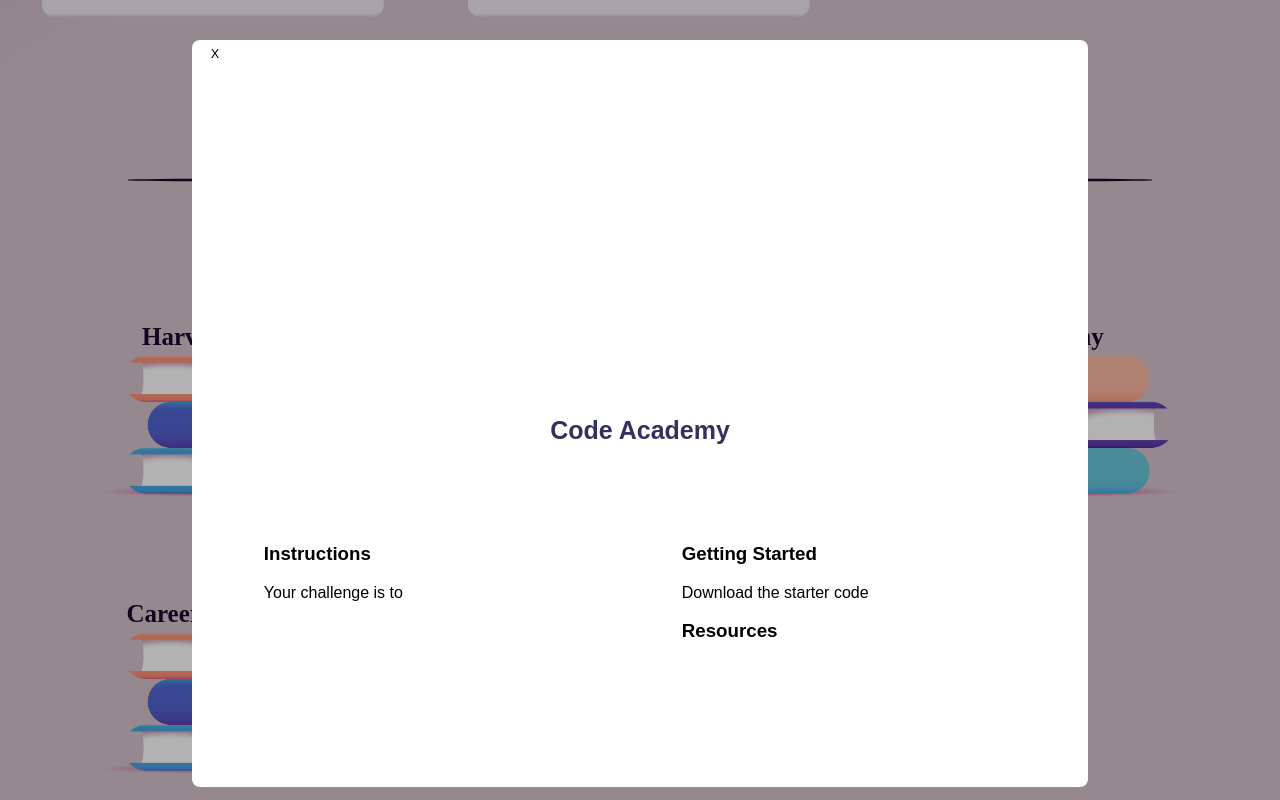
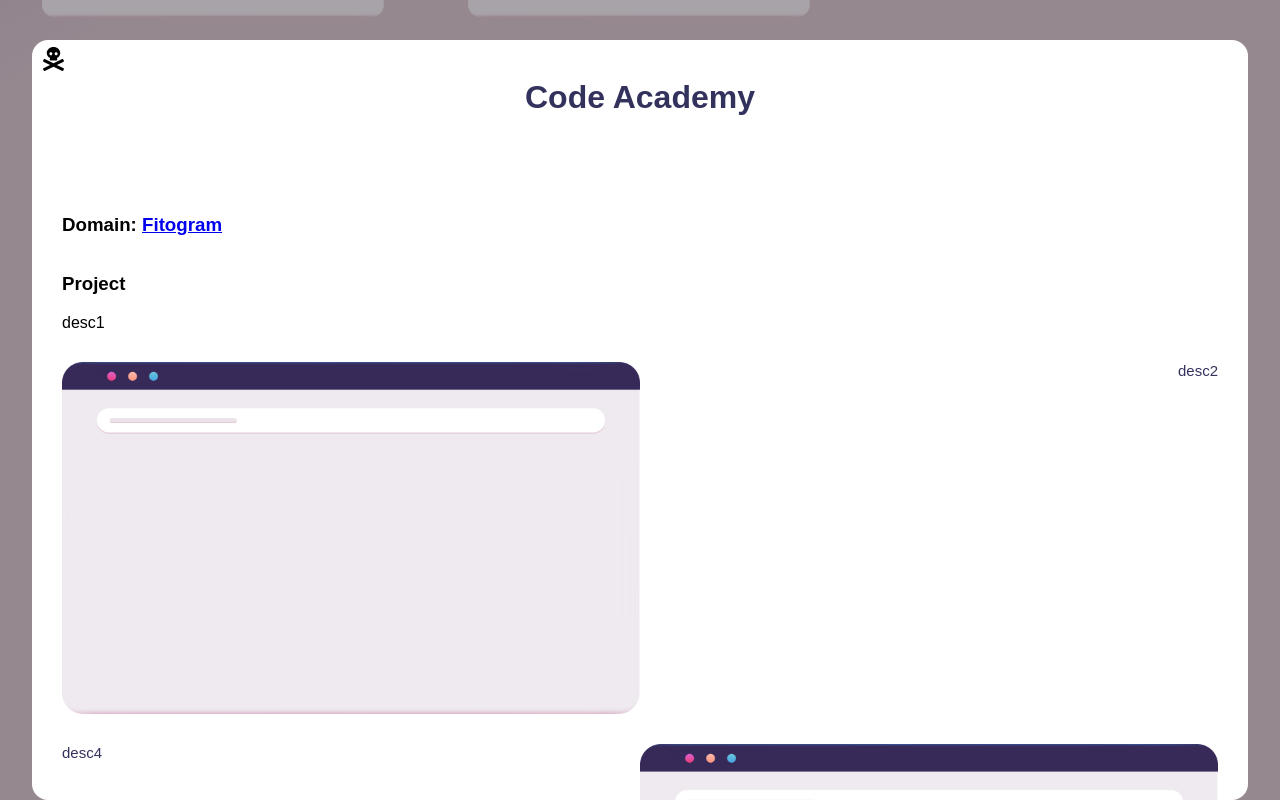
Before and after one commit to adampauw/portfolio2022, a React (Create React App) app: page /tasks in a window 1280 px wide. Both pictures are taken after a click on the button "Code Academy". Shown: the part 1103-1903 px from the top of the page. Built offline with nearby package versions, Linux system fonts and the light colour scheme; a web font is replaced by a local one.

Commit message:
set up initial modal layout

```diff
--- a/src/Models/Projects.ts
+++ b/src/Models/Projects.ts
@@ -1,3 +1,4 @@
+import Browser from "../Assets/Images/browser.png"
 export interface IProject {
   title: string;
   description: string[];
@@ -11,50 +12,50 @@
 export const Projects: IProject[] = [
   {
     title: 'Import Feature',
-    description: ['desc1', 'desc2', 'desc4'],
-    images: ['img1','img2','img3'],
+    description: ['The goal of this project was to project a project worth projecting so that other projects could be projected. thus allowing more projects', 'desc2', 'desc4'],
+    images: [Browser, Browser, Browser],
     link: {title: 'Fitogram', url: 'www.fitogram.de'}
   },
   {
     title: 'Event Service Migration',
     description: ['desc1', 'desc2', 'desc4'],
-    images: ['img1','img2','img3'],
+    images: [Browser, Browser, Browser],
     link: {title: 'Fitogram', url: 'www.fitogram.de'}
   },
   {
     title: 'Import Feature',
     description: ['desc1', 'desc2', 'desc4'],
-    images: ['img1','img2','img3'],
+    images: [Browser, Browser, Browser],
     link: {title: 'Fitogram', url: 'www.fitogram.de'}
   },
   {
     title: 'Neo',
     description: ['desc1', 'desc2', 'desc4'],
-    images: ['img1','img2','img3'],
+    images: [Browser, Browser, Browser],
     link: {title: 'Fitogram', url: 'www.fitogram.de'}
   },
   {
     title: 'Neo Events',
     description: ['desc1', 'desc2', 'desc4'],
-    images: ['img1','img2','img3'],
+    images: [Browser, Browser, Browser],
     link: {title: 'Fitogram', url: 'www.fitogram.de'}
   },
   {
     title: 'Adamin Interface',
     description: ['desc1', 'desc2', 'desc4'],
-    images: ['img1','img2','img3'],
+    images: [Browser, Browser, Browser],
     link: {title: 'Fitogram', url: 'www.fitogram.de'}
   },
   {
     title: 'UI Overhaul',
     description: ['desc1', 'desc2', 'desc4'],
-    images: ['img1','img2','img3'],
+    images: [Browser, Browser, Browser],
     link: {title: 'Fitogram', url: 'www.fitogram.de'}
   },
   {
     title: 'Portfolio',
     description: ['desc1', 'desc2', 'desc4'],
-    images: ['img1','img2','img3'],
+    images: [Browser, Browser, Browser],
     link: {title: 'Adam Pauw', url: 'www.adampauw.com'}
   }
 ]
--- a/src/Models/Studies.ts
+++ b/src/Models/Studies.ts
@@ -1,3 +1,4 @@
+import Browser from "../Assets/Images/browser.png"
 export interface IStudy {
   title: string;
   description: string[];
@@ -12,31 +13,31 @@
   {
     title: 'Harvard edX',
     description: ['desc1', 'desc2', 'desc4'],
-    image: ['img1'],
+    image: [Browser],
     link: {title: 'Fitogram', url: 'www.fitogram.de'}
   },
   {
     title: 'Code Academy',
     description: ['desc1', 'desc2', 'desc4'],
-    image: ['img1'],
+    image: [Browser],
     link: {title: 'Fitogram', url: 'www.fitogram.de'}
   },
   {
     title: 'Udemy',
     description: ['desc1', 'desc2', 'desc4'],
-    image: ['img1'],
+    image: [Browser],
     link: {title: 'Fitogram', url: 'www.fitogram.de'}
   },
   {
     title: 'Career Foundry',
     description: ['desc1', 'desc2', 'desc4'],
-    image: ['img1'],
+    image: [Browser],
     link: {title: 'Fitogram', url: 'www.fitogram.de'}
   },
   {
     title: 'CodeCore',
     description: ['desc1', 'desc2', 'desc4'],
-    image: ['img1'],
+    image: [Browser],
     link: {title: 'Fitogram', url: 'www.fitogram.de'}
   },
 ]
--- a/src/components/Modals/Modal.styles.ts
+++ b/src/components/Modals/Modal.styles.ts
@@ -13,6 +13,9 @@
       width: 100%;
       height: 100%;
     }
+  @media (min-width: 1024px) {
+      width: 95%;
+    }
 `;
 export const Backdrop = styled.div`
   position: fixed;
@@ -21,18 +24,18 @@
   top: 0;
   left: 0;
   background: rgba(0, 0, 0, 0.3);
-  z-index: 500;
+  z-index: 100;
 `;
 export const StyledModal = styled.div`
-  z-index: 100;
+  z-index: 200;
   background: white;
   position: relative;
   margin: auto;
   min-height: 90vh;
-  border-radius: 8px;
+  border-radius: 16px;
 `;
 export const Header = styled.div`
-  border-radius: 8px 8px 0 0;
+  border-radius: 16px 16px 0 0;
   display: flex;
   justify-content: space-between;
   padding: 0.3rem;
@@ -43,14 +46,23 @@
   color: lightgray;
 `;
 export const CloseButton = styled.button`
-  font-size: 0.8rem;
+  font-size: 1.5rem;
   border: none;
   border-radius: 3px;
-  margin-left: 0.5rem;
   background: none;
   :hover {
     cursor: pointer;
   }
+  -webkit-animation: spin 5s ease-in-out infinite;
+    -moz-animation: spin 5s ease-in-out infinite;
+    -ms-animation: spin 5s ease-in-out infinite;
+    -o-animation: spin 5s ease-in-out infinite;
+    animation: spin 5s ease-in-out infinite;
+    @keyframes spin {
+        96% { transform: rotate(0deg); }
+        98% { transform: rotate(-20deg); }
+        100% { transform: rotate(0deg); }
+    }
 `;
 export const Content = styled.div`
   height: 90vh;
--- a/src/components/Modals/Modal.tsx
+++ b/src/components/Modals/Modal.tsx
@@ -8,6 +8,9 @@
   Content,
   Backdrop,
 } from './Modal.styles';
+import { FontAwesomeIcon } from '@fortawesome/react-fontawesome';
+import { faSkullCrossbones } from '@fortawesome/free-solid-svg-icons';
+
 
 export interface ModalProps {
   isShown: boolean;
@@ -37,12 +40,12 @@
 
   const modal = (
     <React.Fragment>
-      <Backdrop onClick={hide} />
+      <Backdrop/>
       <Wrapper tabIndex={-1} role="dialog"></Wrapper>
       <Wrapper>
         <StyledModal>
           <Header>
-            <CloseButton onClick={hide}>X</CloseButton>
+            <CloseButton onClick={hide}><FontAwesomeIcon icon={faSkullCrossbones}/></CloseButton>
           </Header>
           <Content>{modalContent}</Content>
         </StyledModal>
--- a/src/components/tasks/Task.tsx
+++ b/src/components/tasks/Task.tsx
@@ -23,11 +23,6 @@
     }
   `;
 
-  const ModalButton = styled.button`
-    border: none;
-    background-color: unset;
-    width: 100%;
-  `;
 
   const TaskItem = styled.div`
     display: flex;
@@ -49,7 +44,7 @@
     flex-direction: column;
     padding: 0 1rem;
     line-height: 1.5em;
-  `;
+    `;
 
   const TaskTitle = styled.h2`
     font-size: 25px;
@@ -58,34 +53,61 @@
     color: ${PURPLE};
     margin-bottom: 0.2em;
     text-align: center;
+    `;
+
+  const ModalButton = styled.button`
+    border: none;
+    background-color: unset;
+    width: 100%;
   `;
 
-  const TaskDescription = styled.span`
+  const ModalTitle = styled.h2`
+    font-size: 32px;
+    line-height: 1.1em;
+    color: #32325d;
+    margin: 0 0 50px;
+    text-align: center;
+  `;
+
+  const ModalTaskDescriptionBlock = styled.div`
+    display: flex;
+    justify-content: space-between;
+    margin: 30px 0 0;
+    :nth-child(2n) {
+    flex-direction: row-reverse;
+    }
+    @media (max-width: 425px) {
+      flex-direction: column;
+      :nth-child(2n) {
+        flex-direction: column;
+      }
+    }
+  `;
+
+  const ModalTaskDescription = styled.span`
     font-size: 15px;
     color: #32325d;
     margin-bottom: 0.2em;
+    @media(max-width: 425px) {
+      text-align: center;
+      margin-bottom: 30px;
+    }
   `;
 
-  const ModalTitle = styled.h2`
-    font-size: 25px;
-    line-height: 1.1em;
-    color: #32325d;
-    margin-bottom: 0.2em;
-    text-align: center;
-    margin: 50px 0;
+  const ModalTaskImage = styled.img`
+    width: 50%;
+    @media(max-width: 425px) {
+      width: 100%;
+      margin: auto;
+    }
   `;
 
-  const ModalImage = styled.div`
-    height: 300px;
-    overflow: hidden;
-  `;
-
-  const ModalTextWrapper = styled.div`
+  const ModalContentWrapper = styled.div`
     display: flex;
     justify-content: space-around;
     padding: 30px;
+    flex-direction: column;
     @media (max-width: 426px) {
-      flex-direction: column;
     }
   `;
 
@@ -100,29 +122,28 @@
   const content = (
     <React.Fragment>
       <div className="modal-content-wrapper">
-        <ModalImage />
         <ModalTitle>{props.title}</ModalTitle>
-        <ModalTextWrapper>
+        <ModalContentWrapper>
           <ModalText>
-            <h3>Instructions</h3>
+            <h3>Domain: <a href={props.link.url} target="_blank">{props.link.title}</a></h3>
+          </ModalText>
+            <h3>Project</h3>
             <span>
-              Your challenge is to
+              {props.description[0]}
             </span>
-          </ModalText>
-          <ModalText>
-            <div style={{ display: "flex", flexDirection: "column" }}>
-              <div>
-                <h3>Getting Started</h3>
-                <span>
-                  Download the starter code
-                </span>
-              </div>
-              <div style={{ display: "flex", flexDirection: "column" }}>
-                <h3>Resources</h3>
-              </div>
-            </div>
-          </ModalText>
-        </ModalTextWrapper>
+            <ModalTaskDescriptionBlock>
+              <ModalTaskDescription>{props.description[1]}</ModalTaskDescription>
+              <ModalTaskImage src={props.images[0]} alt=""/>
+            </ModalTaskDescriptionBlock>
+            <ModalTaskDescriptionBlock>
+              <ModalTaskDescription>{props.description[2]}</ModalTaskDescription>
+              <ModalTaskImage src={props.images[0]} alt=""/>
+            </ModalTaskDescriptionBlock>
+            <ModalTaskDescriptionBlock>
+              <ModalTaskDescription>{props.description[1]}</ModalTaskDescription>
+              <ModalTaskImage src={props.images[0]} alt=""/>
+            </ModalTaskDescriptionBlock>
+        </ModalContentWrapper>
       </div>
     </React.Fragment>
   );
```
Also changed, not shown: 1 other file (tests, documents, lock files or other folders).
